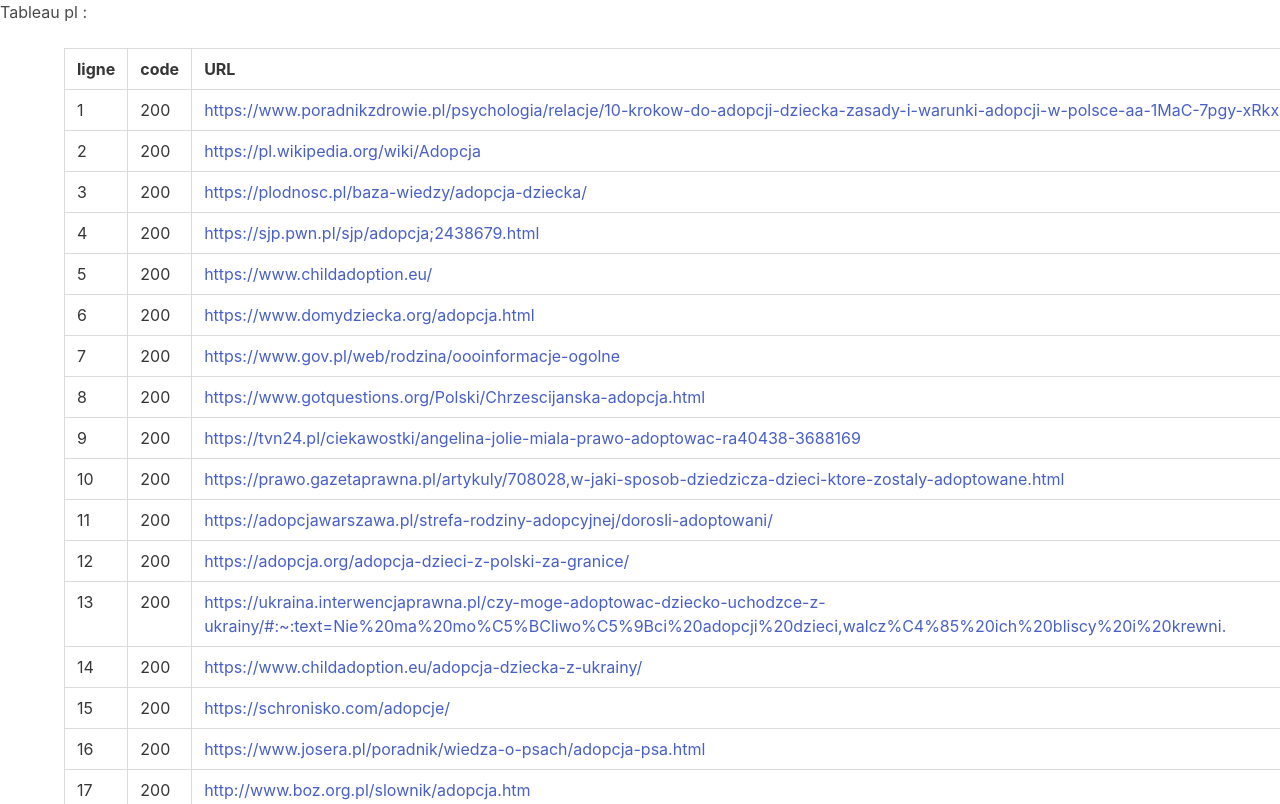
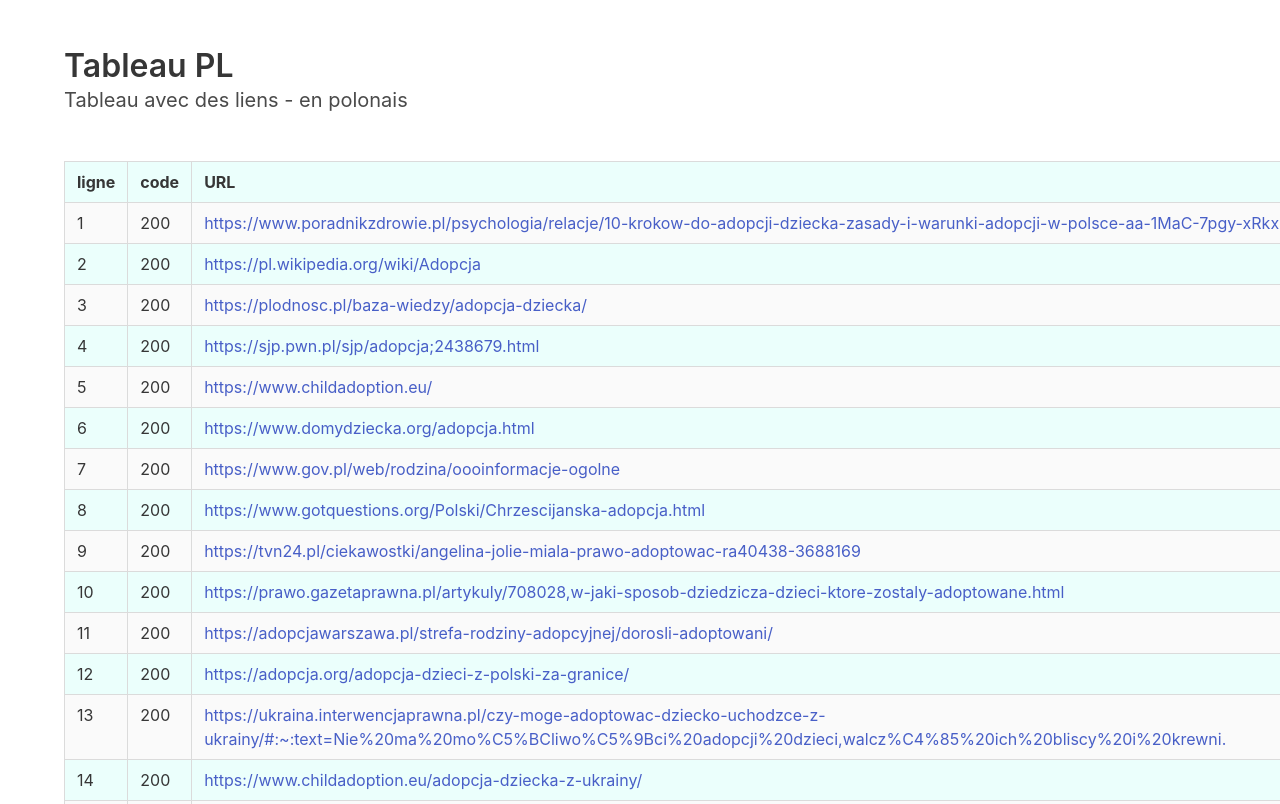
Before and after one commit to SandraJagodzinska/PPE1, a plain HTML site: page exercices/TD_URL_TABLE/tableaux/tableau.html in a window 1280 px wide. Shown: the top 804 px of the page. Drawn offline with nearby package versions, Linux system fonts and the light colour scheme.

Commit message:
Update tableau.html

```diff
--- a/exercices/TD_URL_TABLE/tableaux/tableau.html
+++ b/exercices/TD_URL_TABLE/tableaux/tableau.html
@@ -1,13 +1,22 @@
 <!DOCTYPE html>
 <html>
-	<thead>
-		<meta charset="UTF-8" />
-		<meta name="viewport" content="width=device-width, initial-scale=1">
-		<link rel="stylesheet" href="https://cdn.jsdelivr.net/npm/bulma@0.9.4/css/bulma.min.css">
-	<tbody>
-	<h2>Tableau pl :</h2>
+  <head>
+    <meta charset="utf-8">
+    <meta name="viewport" content="width=device-width, initial-scale=1">
+    <title>Hello Bulma!</title>
+    <link rel="stylesheet" href="https://cdn.jsdelivr.net/npm/bulma@0.9.4/css/bulma.min.css">
+  </head>
+  <body>
+  <section class="section">
+    <div class="container">
+      <h1 class="title">
+        <strong>Tableau PL</strong>
+      </h1>
+      <p class="subtitle">
+        Tableau avec des liens - en polonais
+      </p>
 	<div class="container">
-	<table class="table is-bordered">
+	<table class="table is-bordered is-striped is-hoverable has-background-primary-light">
 	<br/>
 <tr><th>ligne</th><th>code</th><th>URL</th><th>encodage</th><th>concordance</th></tr>
 <tr><td>1</td><td>200</td><td><a href="https://www.poradnikzdrowie.pl/psychologia/relacje/10-krokow-do-adopcji-dziecka-zasady-i-warunki-adopcji-w-polsce-aa-1MaC-7pgy-xRkx.html">https://www.poradnikzdrowie.pl/psychologia/relacje/10-krokow-do-adopcji-dziecka-zasady-i-warunki-adopcji-w-polsce-aa-1MaC-7pgy-xRkx.html</a></td><td>utf-8</td><td>38</td></tr>
@@ -59,5 +68,7 @@
 <tr><td>47</td><td>200</td><td><a href="https://schronisko.info.pl/de/home-de/adoptionsbedingungen/item/764-awantura-o-adopcj%C4%99-czyli-%C5%82atwiej-adoptowa%C4%87-dziecko-ni%C5%BC-psa">https://schronisko.info.pl/de/home-de/adoptionsbedingungen/item/764-awantura-o-adopcj%C4%99-czyli-%C5%82atwiej-adoptowa%C4%87-dziecko-ni%C5%BC-psa</a></td><td>utf-8</td><td>32</td></tr>
 <tr><td>48</td><td>200</td><td><a href="http://www.wladcy.myslenice.net.pl/Zakon%20Krzyzacki/opisy/Ildefons%20Pauler.htm">http://www.wladcy.myslenice.net.pl/Zakon%20Krzyzacki/opisy/Ildefons%20Pauler.htm</a></td><td>UTF-8</td><td>0</td></tr>
 <tr><td>49</td><td>200</td><td><a href="https://www.prawo.pl/biznes/rozpoczela-sie-9-edycja-programu-zaadoptuj-rzeke,158786.html">https://www.prawo.pl/biznes/rozpoczela-sie-9-edycja-programu-zaadoptuj-rzeke,158786.html</a></td><td>UTF-8</td><td>1</td></tr>
-</table>
-</body></html>
+    </div>
+  </section>
+  </body>
+</html>
```
